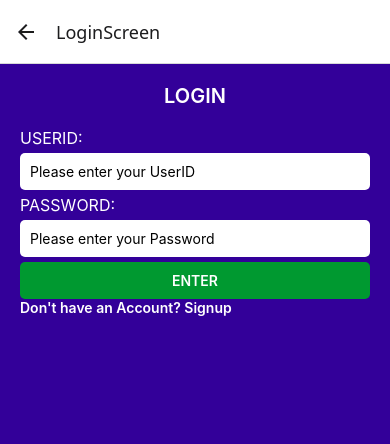
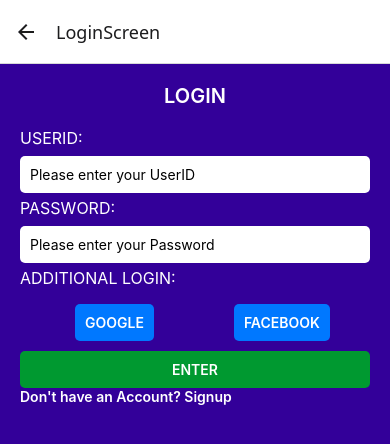
Before and after one commit to vimis22/test, a React Native app: screen /LoginScreen in a window 390 px wide. Shown: the top 444 px of the page. Built offline with nearby package versions, Linux system fonts and the light colour scheme.

Commit message:
I have just added Google and Facebook to LoginScreen. Space has been added to LoginScreen and SignupScreen for maintaining clean code.

```diff
--- a/LoginScreen.tsx
+++ b/LoginScreen.tsx
@@ -5,13 +5,24 @@ const LoginScreen = ({ navigation }: any) => {
   return (
     <View style={styles.pageContainer}>
       <Text style={styles.sectionTitle}>LOGIN</Text>
+
       <Text style={styles.textInputLabel}>USERID:</Text>
+
       <TextInput style={styles.inputFieldText} placeholder={'Please enter your UserID'}/>
       <Text style={styles.textInputLabel}>PASSWORD:</Text>
+
       <TextInput style={styles.inputFieldText} placeholder={'Please enter your Password'} secureTextEntry={true}/>
+      <Text style={styles.textInputLabel}>ADDITIONAL LOGIN:</Text>
+
+      <View style={styles.additionalLoginContainer}>
+        <Text style={styles.additionalLoginButtons}>GOOGLE</Text>
+        <Text style={styles.additionalLoginButtons}>FACEBOOK</Text>
+      </View>
+
       <TouchableOpacity style={styles.buttonContainer} onPress={() => navigation.navigate('RoomlistScreen')}>
         <Text style={styles.buttonText}>ENTER</Text>
       </TouchableOpacity>
+
       <TouchableOpacity onPress={() => navigation.navigate('SignupScreen')}>
         <Text style={styles.buttonText}>Don't have an Account? Signup</Text>
       </TouchableOpacity>
@@ -35,7 +46,7 @@ const styles = StyleSheet.create({
   textInputLabel: {
     color: 'white',
     fontSize: 16,
-    marginBottom: 5,
+    marginBottom: 8,
   },
   inputFieldText: {
     backgroundColor: 'white',
@@ -59,6 +70,21 @@ const styles = StyleSheet.create({
     marginTop: 15,
     textDecorationLine: 'underline',
   },
+  additionalLoginContainer: {
+    flexDirection: 'row',
+    gap: 80,
+    marginLeft: 55,
+    marginBottom: 10,
+    marginTop: 8,
+  },
+  additionalLoginButtons: {
+    backgroundColor: '#0078ff',
+    borderRadius: 5,
+    padding: 10,
+    alignItems: 'center',
+    color: 'white',
+    fontWeight: '600',
+  },
 });
 
 export default LoginScreen;
--- a/SignupScreen.tsx
+++ b/SignupScreen.tsx
@@ -5,15 +5,20 @@ const SignupScreen = ({ navigation }: any) => {
   return (
     <View style={styles.pageContainer}>
       <Text style={styles.sectionTitle}>SIGNUP</Text>
+
       <Text style={styles.textInputLabel}>USERID:</Text>
       <TextInput style={styles.inputFieldText} placeholder={'Please enter your UserID'}/>
+
       <Text style={styles.textInputLabel}>PASSWORD:</Text>
       <TextInput style={styles.inputFieldText} placeholder={'Please enter your Password'} secureTextEntry={true}/>
+
       <Text style={styles.textInputLabel}>CONFIRM PASSWORD:</Text>
       <TextInput style={styles.inputFieldText} placeholder={'Please confirm your Password'} secureTextEntry={true}/>
+
       <TouchableOpacity style={styles.buttonContainer} onPress={() => navigation.navigate('RoomlistScreen')}>
         <Text style={styles.buttonText}>REGISTER</Text>
       </TouchableOpacity>
+
       <TouchableOpacity onPress={() => navigation.navigate('LoginScreen')}>
         <Text style={styles.buttonText}>Already have an Account? Login</Text>
       </TouchableOpacity>
@@ -37,7 +42,7 @@ const styles = StyleSheet.create({
   textInputLabel: {
     color: 'white',
     fontSize: 16,
-    marginBottom: 5,
+    marginBottom: 8,
   },
   inputFieldText: {
     backgroundColor: 'white',
```
